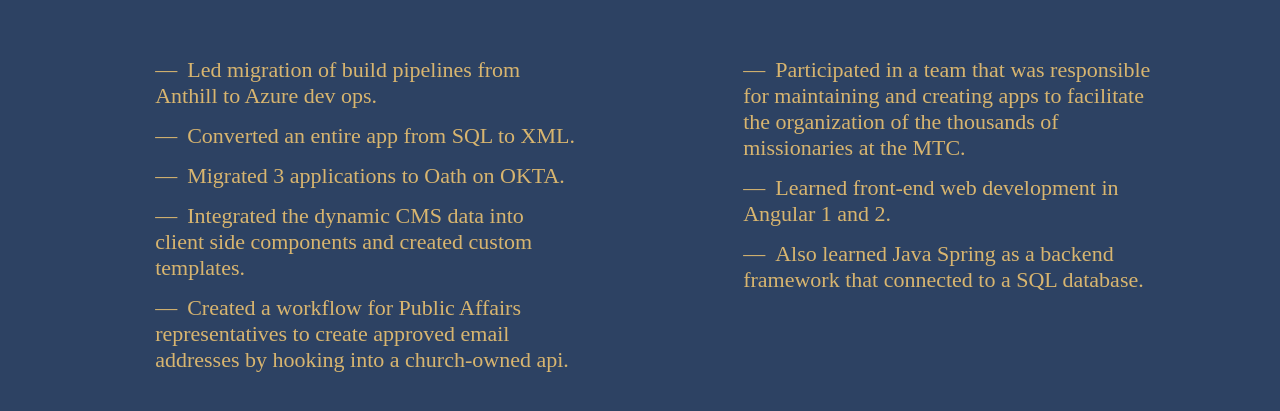
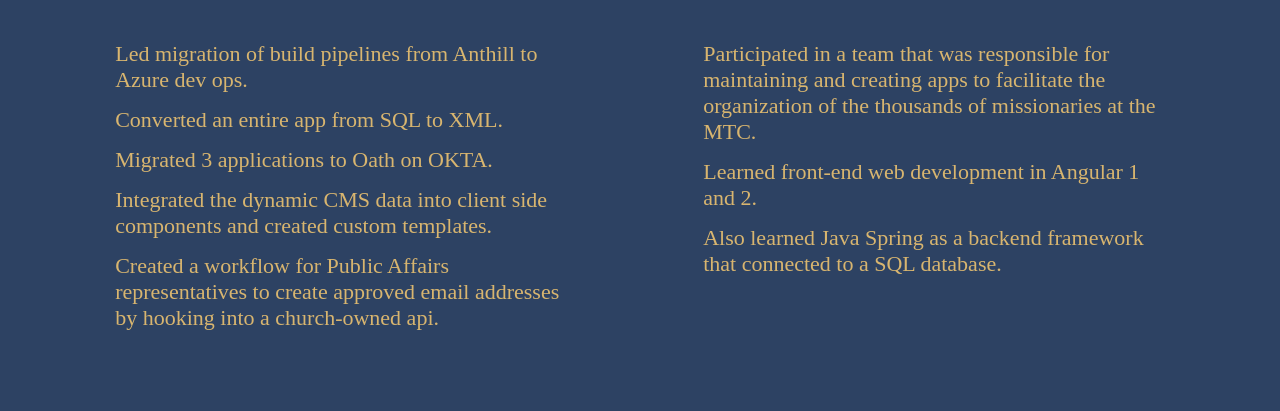
Before and after one commit to chaselundell/chaselundell.github.io, a plain HTML site: page index.html in a window 1280 px wide. Shown: the part 2685-3096 px from the top of the page. Drawn offline with Linux system fonts and the light colour scheme.

Commit message:
didnt like the dashes

```diff
--- a/index.html
+++ b/index.html
@@ -72,23 +72,23 @@
                 <img src="assets/church-logo.webp" class="church-logo-image"/>
                 <!-- <h2>The Church of Jesus Christ</h2>
                 <h2>of Latter Day Saints</h2> -->
-                <ul>
-                    <li class="experience-content">Led migration of build pipelines from Anthill to Azure dev ops.</li>
-                    <li class="experience-content">Converted an entire app from SQL to XML.</li>
-                    <li class="experience-content">Migrated 3 applications to Oath on OKTA.</li>
-                    <li class="experience-content">Integrated the dynamic CMS data into client side components and created custom templates.</li>
-                    <li class="experience-content">Created a workflow for Public Affairs representatives to create approved email addresses by hooking into a church-owned api.</li>
-                </ul>
+                <!-- <ul> -->
+                    <div class="experience-content">Led migration of build pipelines from Anthill to Azure dev ops.</div>
+                    <div class="experience-content">Converted an entire app from SQL to XML.</div>
+                    <div class="experience-content">Migrated 3 applications to Oath on OKTA.</div>
+                    <div class="experience-content">Integrated the dynamic CMS data into client side components and created custom templates.</div>
+                    <div class="experience-content">Created a workflow for Public Affairs representatives to create approved email addresses by hooking into a church-owned api.</div>
+                <!-- </ul> -->
             </div>
             <div class="experience">
                 <img src="assets/mtc-logo.jpeg" class="mtc-logo-image"/>
                 <!-- <h2>Missionary Training Center</h2> -->
-                <ul>
-                    <li class="experience-content">Participated in a team that was responsible for maintaining and creating apps to facilitate the organization of the thousands of missionaries at the MTC.</li>
-                    <li class="experience-content">Learned front-end web development in Angular 1 and 2.
-                    </li>
-                    <li class="experience-content">Also learned Java Spring as a backend framework that connected to a SQL database.</li>
-                </ul>
+                <!-- <ul> -->
+                    <div class="experience-content">Participated in a team that was responsible for maintaining and creating apps to facilitate the organization of the thousands of missionaries at the MTC.</div>
+                    <div class="experience-content">Learned front-end web development in Angular 1 and 2.
+                    </div>
+                    <div class="experience-content">Also learned Java Spring as a backend framework that connected to a SQL database.</div>
+                <!-- </ul> -->
             </div>
         </div>
     </section>
--- a/styles/experience.css
+++ b/styles/experience.css
@@ -46,10 +46,10 @@ ul {
     list-style-type: none;
 }
 
-ul li:before {
+/* ul li:before {
     content: '\2014';
     padding-right: 10px;
-}
+} */
 
 .experience-content {
     padding-left: 4vw;
```
